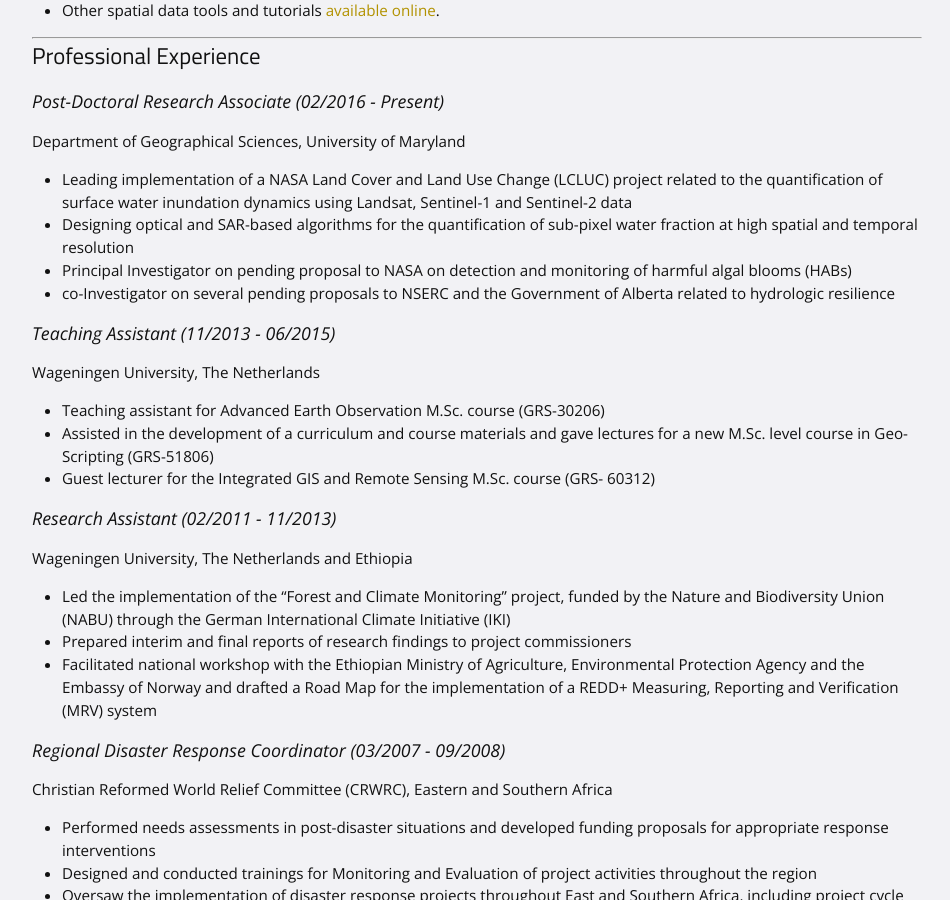
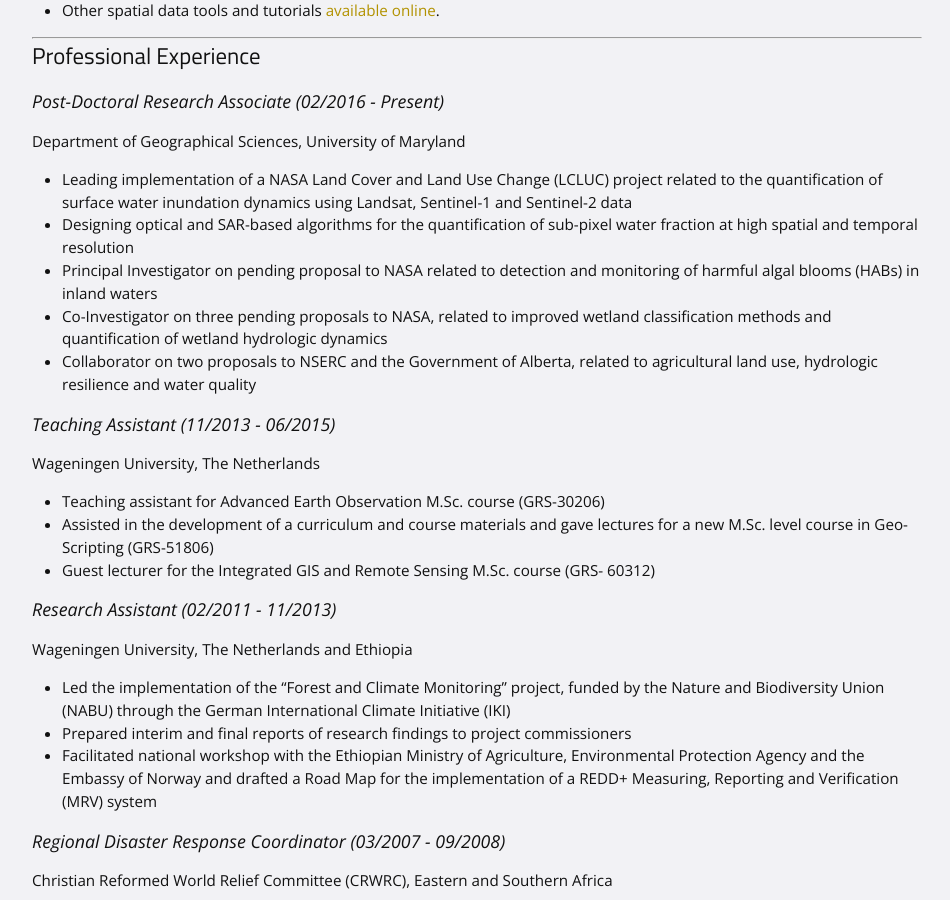
Before and after one commit to bendv/bendv.github.io, a Jekyll site: the page built from cv.md, in a window 1280 px wide and 900 px high, scrolled down 1442 px. Shown: the whole window, without its empty margins (163-1113 px from the left). Built offline with Jekyll 4.4.1, drawn with Linux system fonts in a browser that asks for light colours.

Commit message:
update cv

```diff
--- a/cv.md
+++ b/cv.md
@@ -53,8 +53,10 @@
 Department of Geographical Sciences, University of Maryland
 * Leading implementation of a NASA Land Cover and Land Use Change (LCLUC) project related to the quantification of surface water inundation dynamics using Landsat, Sentinel-1 and Sentinel-2 data
 * Designing optical and SAR-based algorithms for the quantification of sub-pixel water fraction at high spatial and temporal resolution
-* Principal Investigator on pending proposal to NASA on detection and monitoring of harmful algal blooms (HABs)
-* co-Investigator on several pending proposals to NSERC and the Government of Alberta related to hydrologic resilience
+* Principal Investigator on pending proposal to NASA related to detection and monitoring of harmful algal blooms (HABs) in inland waters
+* Co-Investigator on three pending proposals to NASA, related to improved wetland classification methods and quantification of wetland hydrologic dynamics
+* Collaborator on two proposals to NSERC and the Government of Alberta, related to agricultural land use, hydrologic resilience and water quality
+
 
 ### Teaching Assistant (11/2013 - 06/2015)
 Wageningen University, The Netherlands
```
